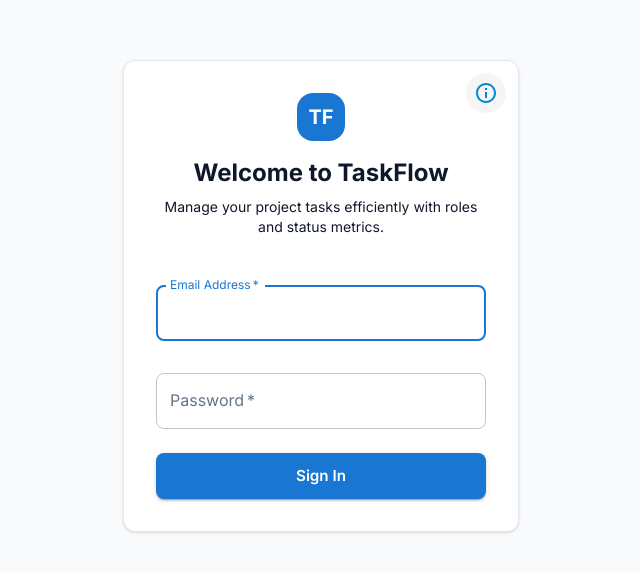
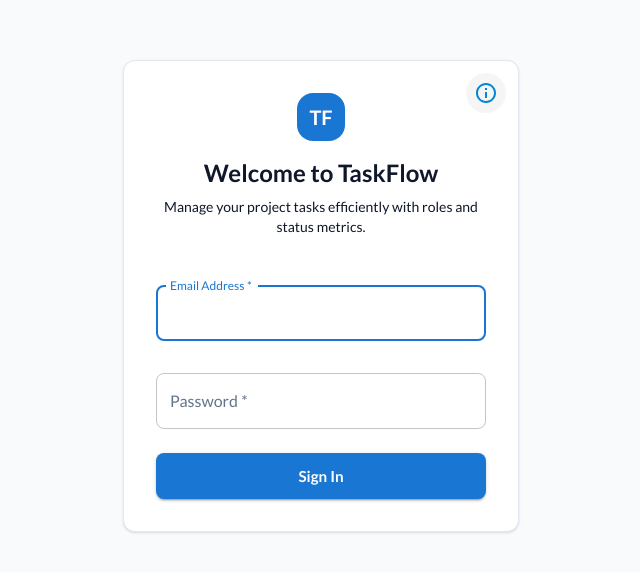
Before and after one commit to rushi-2001/taskflow-react-vite, a React (Vite) app: page /login in a window 1280 px wide. Shown: the part 104-676 px from the top of the page, without its empty margins (319-959 px from the left). Built offline with nearby package versions, Linux system fonts and the light colour scheme; what axios-mock-adapter would draw is missing.

Commit message:
Feat: font changed to Lato

```diff
--- a/index.html
+++ b/index.html
@@ -7,7 +7,7 @@
     <link rel="preconnect" href="https://fonts.googleapis.com" />
     <link rel="preconnect" href="https://fonts.gstatic.com" crossorigin />
     <link
-      href="https://fonts.googleapis.com/css2?family=Inter:wght@400;500;600;700&family=Outfit:wght@400;500;600;700;800&display=swap"
+      href="https://fonts.googleapis.com/css2?family=Lato:wght@300;400;700;900&display=swap"
       rel="stylesheet"
     />
     <title>TaskFlow - Task & Analytics Dashboard</title>
--- a/src/index.css
+++ b/src/index.css
@@ -1,4 +1,4 @@
-@import url('https://fonts.googleapis.com/css2?family=Outfit:wght@300;400;500;600;700;800&family=Inter:wght@300;400;500;600;700&display=swap');
+@import url('https://fonts.googleapis.com/css2?family=Lato:wght@300;400;700;900&display=swap');
 
 *,
 *::before,
@@ -16,7 +16,7 @@
 
 body {
   font-family:
-    'Inter',
+    'Lato',
     system-ui,
     -apple-system,
     BlinkMacSystemFont,
--- a/src/theme/theme.ts
+++ b/src/theme/theme.ts
@@ -25,7 +25,7 @@
     divider: '#e2e8f0',
   },
   typography: {
-    fontFamily: '"Inter", "Roboto", "Helvetica", "Arial", sans-serif',
+    fontFamily: '"Lato", "Roboto", "Helvetica", "Arial", sans-serif',
     h1: {
       fontWeight: 700,
     },
```
